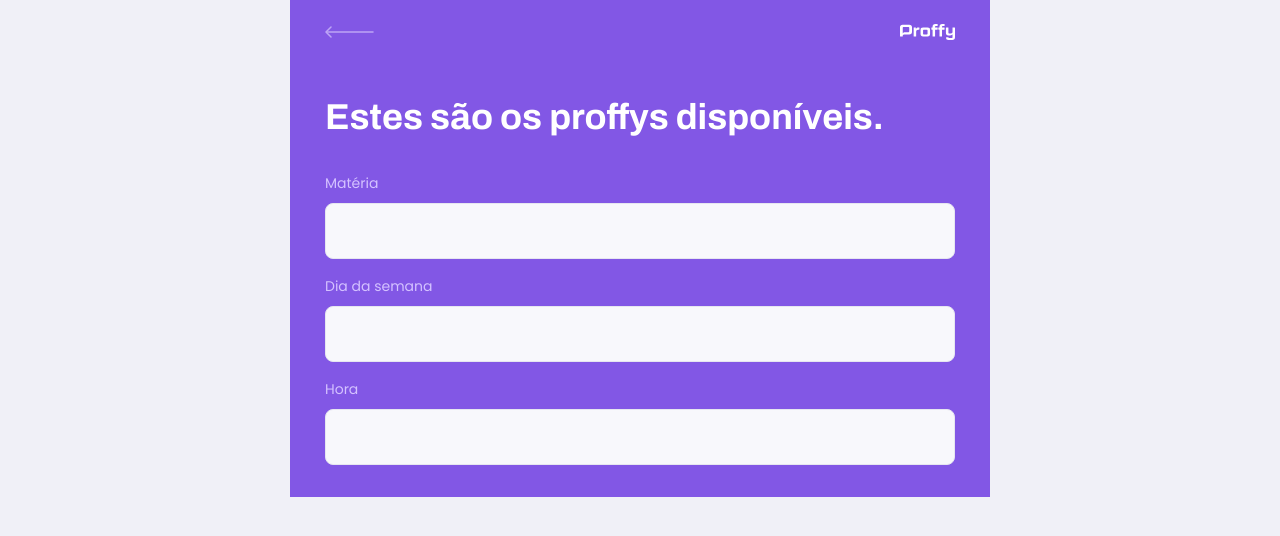
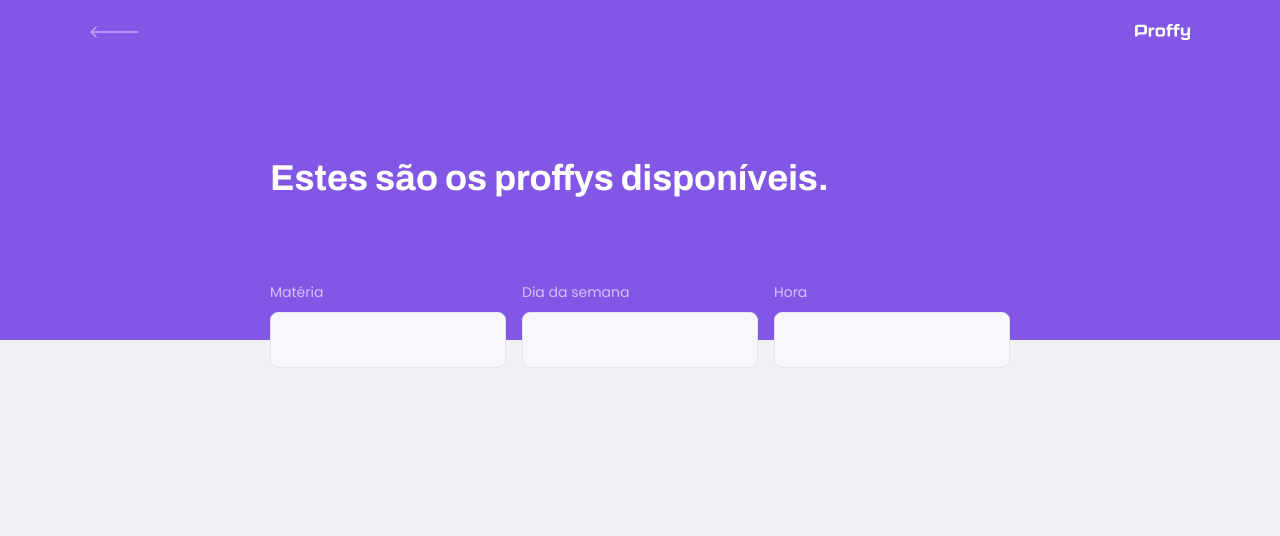
Before and after one commit to Raeski/nextlevelweek--2, a React (Create React App) app: page /study in a window 1280 px wide. Shown: the top 536 px of the page. Built offline with nearby package versions, Linux system fonts and the light colour scheme.

Commit message:
Estilizando formulario para web

```diff
--- a/src/components/PageHeader/index.tsx
+++ b/src/components/PageHeader/index.tsx
@@ -4,6 +4,7 @@
 import logoImg from '../../assets/images/logo.svg'
 import backIcon from '../../assets/images/icons/back.svg'
 
+import './styles.css'
 interface PageHeaderProps {
   title: string;
 }
--- a/src/components/PageHeader/styles.css
+++ b/src/components/PageHeader/styles.css
@@ -0,0 +1,58 @@
+
+.page-header {
+  display: flex;
+  flex-direction: column;
+  background-color: var(--color-primary);
+}
+.page-header .top-bar-container {
+  width: 90%;
+  margin: 0 auto;
+  display: flex;
+  justify-content: space-between;
+  align-items: center;
+  color: var(--color-text-in-primary);
+  padding: 1.6rem 0;
+}
+.page-header .top-bar-container a {
+  height: 3.2rem;
+  transition: opacity 0.2s;
+}
+.page-header .top-bar-container a:hover {
+  opacity: 0.6;
+}
+
+.page-header .top-bar-container > img {
+  height: 1.6rem;
+}
+.page-header .header-content {
+  width: 90%;
+  margin: 0 auto;
+  position: relative;
+  margin: 3.2rem auto;
+}
+.page-header .header-content strong {
+  font: 700 3.6rem Archivo;
+  line-height: 4.2rem;
+  color: var(--color-title-in-primary);
+}
+@media (min-width: 700px) {
+  .page-header {
+    height: 340px;
+  }
+  .page-header .top-bar-container {
+    max-width: 1100px;
+  }
+  .page-header .header-content {
+    flex: 1;
+    max-width: 740px;
+    margin: 0 auto;
+    padding-bottom: 48px;
+    display: flex;
+    flex-direction: column;
+    justify-content: center;
+    align-items: flex-start;
+  }
+  .page-header .header-content strong {
+    max-height: 350px;
+  }
+}
--- a/src/pages/TeacherList/styles.css
+++ b/src/pages/TeacherList/styles.css
@@ -1,43 +1,6 @@
 #page-teacher-list {
   width: 100vw;
   height: 100vh;
-}
-
-.page-header {
-  display: flex;
-  flex-direction: column;
-  background-color: var(--color-primary);
-}
-.page-header .top-bar-container {
-  width: 90%;
-  margin: 0 auto;
-  display: flex;
-  justify-content: space-between;
-  align-items: center;
-  color: var(--color-text-in-primary);
-  padding: 1.6rem 0;
-}
-.page-header .top-bar-container a {
-  height: 3.2rem;
-  transition: opacity 0.2s;
-}
-.page-header .top-bar-container a:hover {
-  opacity: 0.6;
-}
-
-.page-header .top-bar-container > img {
-  height: 1.6rem;
-}
-.page-header .header-content {
-  width: 90%;
-  margin: 0 auto;
-  position: relative;
-  margin: 3.2rem auto;
-}
-.page-header .header-content strong {
-  font: 700 3.6rem Archivo;
-  line-height: 4.2rem;
-  color: var(--color-title-in-primary);
 }
 
 #search-teachers {
@@ -81,3 +44,19 @@
   right: 1.6rem;
   bottom: 0;
 }
+
+@media (min-width: 700px) {
+  #page-teacher-list {
+    max-width: 100vw;
+  }
+  #search-teachers {
+    display: grid;
+    grid-template-columns: repeat(3, 1fr);
+    column-gap: 16px;
+    position: absolute;
+    bottom: -28px;
+  }
+  #search-teachers .input-block + .input-block {
+    margin-top:0;
+  }
+}
```
